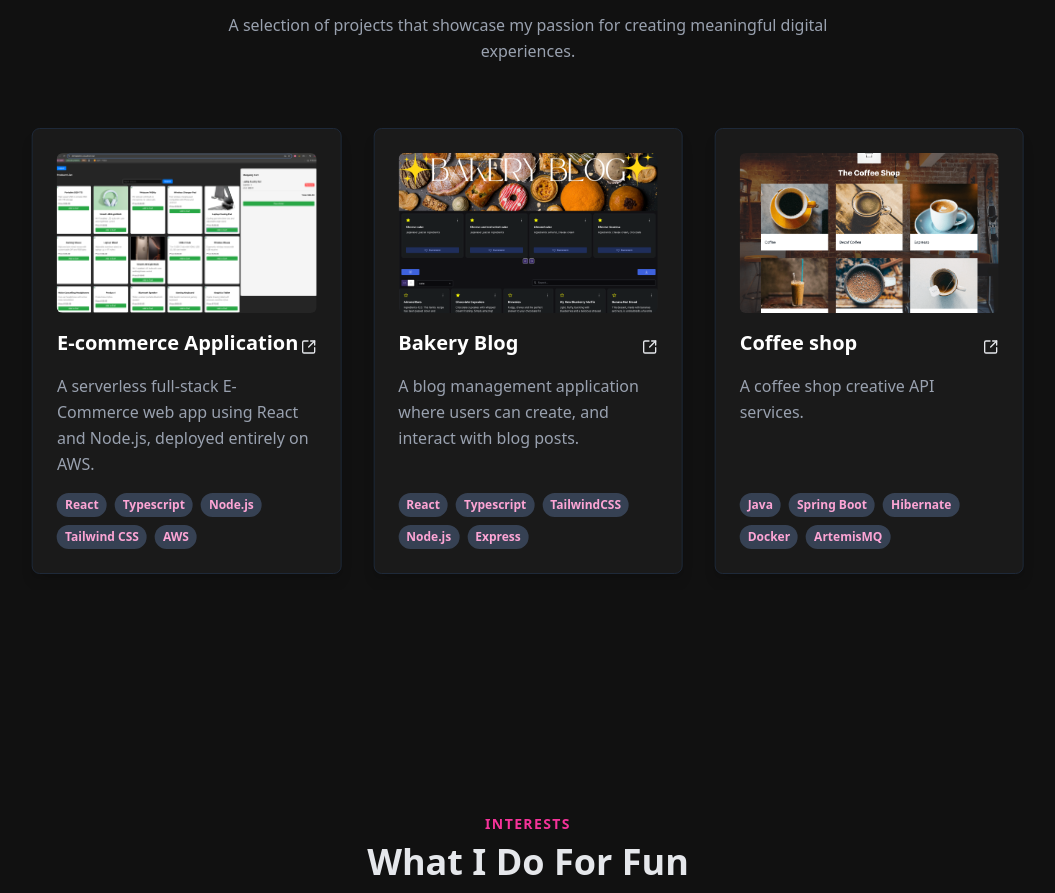
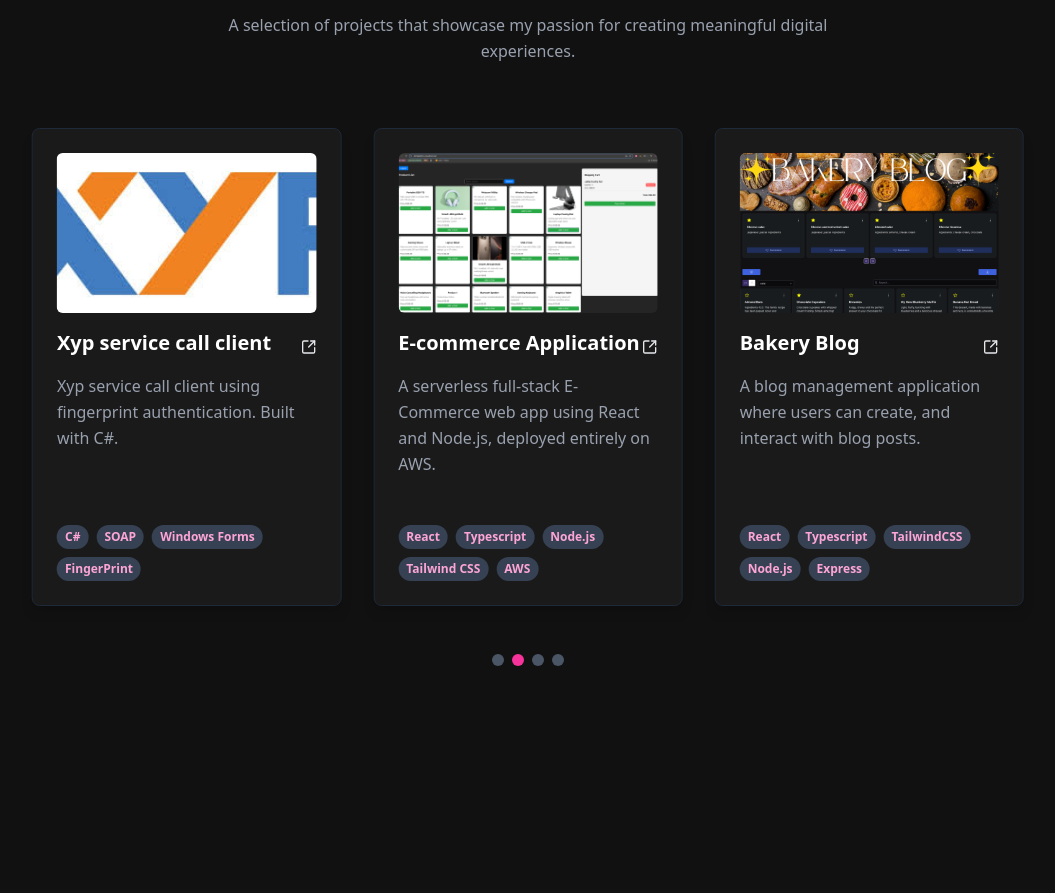
Before and after one commit to buyandelgerts/buyandelgerts.github.io, a React (Vite) app: page / in a window 1280 px wide. Shown: the part 2312-3205 px from the top of the page, without its empty margins (112-1167 px from the left). Built offline with nearby package versions, Linux system fonts and the light colour scheme.

Commit message:
added new project

```diff
--- a/src/Project/index.tsx
+++ b/src/Project/index.tsx
@@ -7,6 +7,7 @@ const Projects: React.FC = () => {
     const [currentIndex, setCurrentIndex] = useState(0);
     const itemsToShow = 3;
     const totalItems = dummyData.projects.length;
+    const totalPages = totalItems > itemsToShow ? totalItems - itemsToShow + 1 : 1;
 
     useEffect(() => {
         if (totalItems <= itemsToShow) return;
@@ -17,6 +18,10 @@ const Projects: React.FC = () => {
 
         return () => clearInterval(interval);
     }, [totalItems]);
+
+    const handleDotClick = (index: number) => {
+        setCurrentIndex(index);
+    };
 
     return (
         <section id="projects" className="py-20 md:py-28">
@@ -57,6 +62,21 @@ const Projects: React.FC = () => {
                     ))}
                 </div>
             </div>
+            {/* Pager Dots */}
+            {totalPages > 1 && (
+                <div className="flex justify-center space-x-2 mt-8">
+                    {Array.from({ length: totalPages }).map((_, i) => (
+                        <button
+                            key={i}
+                            onClick={() => handleDotClick(i)}
+                            className={`w-3 h-3 rounded-full transition-colors ${
+                                currentIndex === i ? 'bg-pink-500' : 'bg-gray-600 hover:bg-gray-400'
+                            }`}
+                            aria-label={`Go to slide ${i + 1}`}
+                        />
+                    ))}
+                </div>
+            )}
         </section>
     );
 };
--- a/src/data/dummyData.tsx
+++ b/src/data/dummyData.tsx
@@ -4,6 +4,7 @@ import coffeeShop from '../assets/coffeeShop.png';
 import contactManager from '../assets/contactManager.png';
 import bakeryBlog from '../assets/bakeryBlog.png';
 import ecommerce from '../assets/ecommerce.png';
+import cozyCoffeeShop from '../assets/cozyCoffeeShop.png';
 
 const dummyData = {
     info: {
@@ -40,6 +41,14 @@ const dummyData = {
         // },
     ],
     projects: [
+        {
+            image: cozyCoffeeShop,
+            title: 'Cozy Coffee shop',
+            description: 'Coffee shop management system with user authentication and authorization using JWT. (user, pass123)',
+            tags: ['SpringBoot', 'JWT', 'Security', 'Typescript', 'DynamoDB', 'Elasticbeanstalk', 'CloudFront'],
+            gradient: 'from-orange-400 to-rose-400',
+            url: 'https://d1ypkqd9b2hjim.cloudfront.net',
+        },
         {
             image: xypLogo,
             title: 'Xyp service call client',
```
Also changed, not shown: src/assets/cozyCoffeeShop.png (added).
